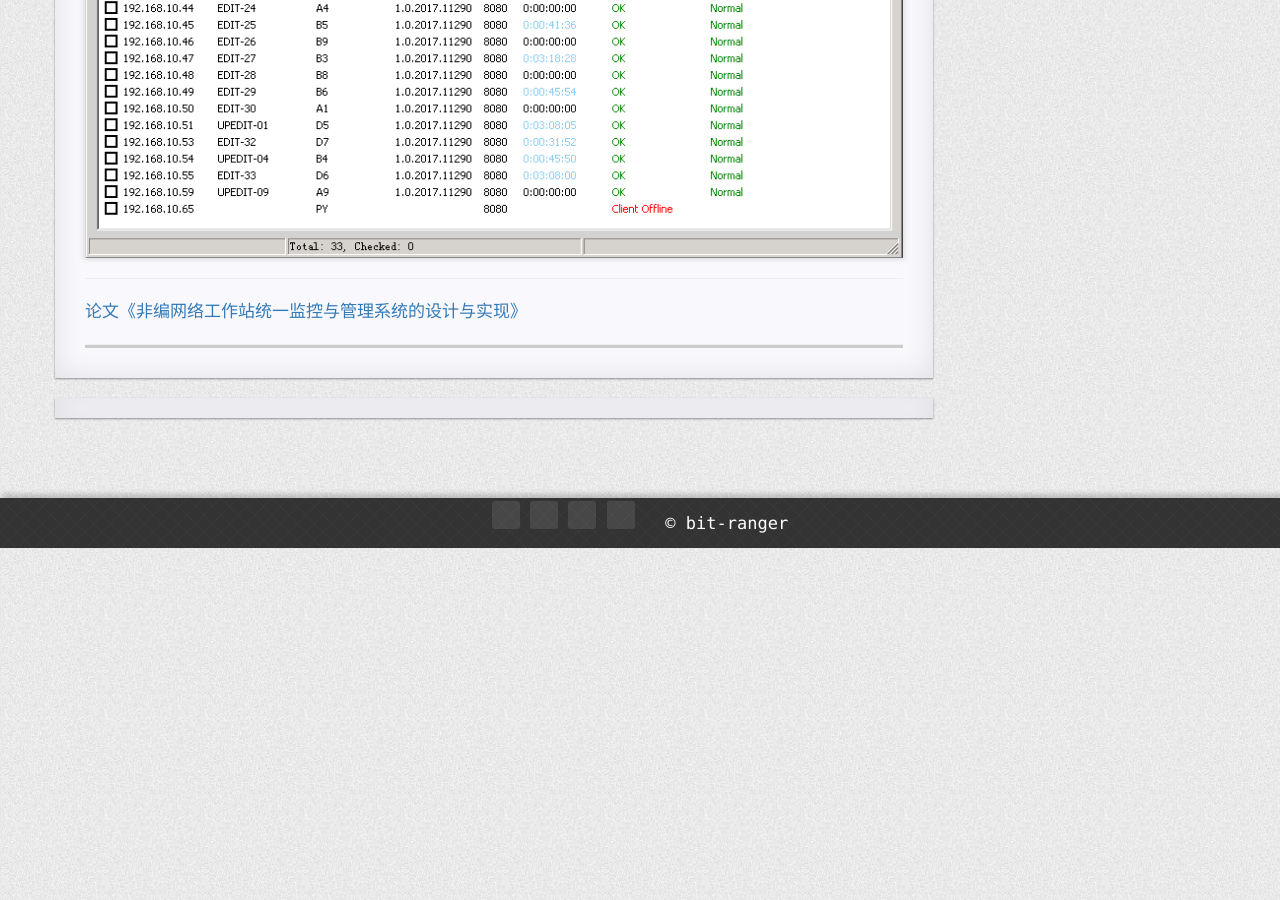
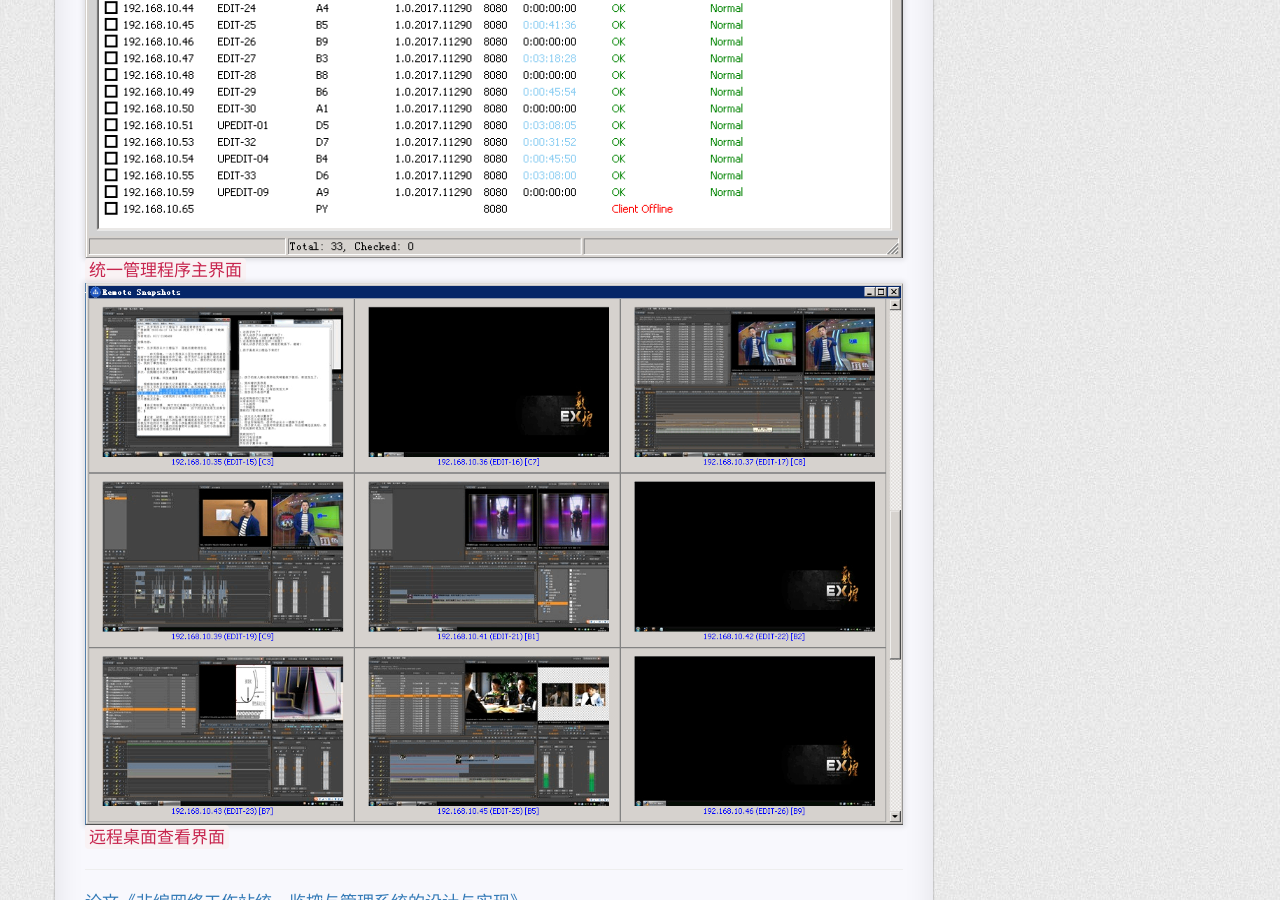
Before and after one commit to fxrj/fxrj.github.io, a Jekyll site: the page built from _posts/2018-04-26-disk-monitor.md, in a window 1280 px wide and 900 px high, scrolled down 711 px. Built offline with Jekyll 4.4.1, drawn with Linux system fonts in a browser that asks for light colours; nearby versions of some CDN libraries; comment, search, counter and statistics services are not loaded; a style sheet for code colours, icons or effects is not loaded.

Commit message:
Update 2018-04-26-disk-monitor.md

```diff
--- a/_posts/2018-04-26-disk-monitor.md
+++ b/_posts/2018-04-26-disk-monitor.md
@@ -10,11 +10,15 @@ categories: 网络管理
 
 对局域网中的电脑进行集中管理，可监控客户端资源情况、查看桌面、远程执行命令、实现远程关机等。
 
-![网络工作站统一监控与管理系统-统一管理程序主界面][ManageCenter]
+![网络工作站统一监控与管理系统-统一管理程序主界面][ManageCenter1]
+`统一管理程序主界面`
+![网络工作站统一监控与管理系统-远程桌面查看界面][ManageCenter2]
+`远程桌面查看界面`
 
 ---
 
 [论文《非编网络工作站统一监控与管理系统的设计与实现》][论文地址]
 
-[ManageCenter]: {{"/%E7%BD%91%E7%BB%9C%E5%B7%A5%E4%BD%9C%E7%AB%99%E7%BB%9F%E4%B8%80%E7%9B%91%E6%8E%A7%E4%B8%8E%E7%AE%A1%E7%90%86%E7%B3%BB%E7%BB%9F-%E7%BB%9F%E4%B8%80%E7%AE%A1%E7%90%86%E7%A8%8B%E5%BA%8F%E4%B8%BB%E7%95%8C%E9%9D%A2.png" | prepend: site.imgrepo }}
+[ManageCenter1]: {{"/%E7%BD%91%E7%BB%9C%E5%B7%A5%E4%BD%9C%E7%AB%99%E7%BB%9F%E4%B8%80%E7%9B%91%E6%8E%A7%E4%B8%8E%E7%AE%A1%E7%90%86%E7%B3%BB%E7%BB%9F-%E7%BB%9F%E4%B8%80%E7%AE%A1%E7%90%86%E7%A8%8B%E5%BA%8F%E4%B8%BB%E7%95%8C%E9%9D%A2.png" | prepend: site.imgrepo }}
+[ManageCenter2]: {{"/%E7%BD%91%E7%BB%9C%E5%B7%A5%E4%BD%9C%E7%AB%99%E7%BB%9F%E4%B8%80%E7%9B%91%E6%8E%A7%E4%B8%8E%E7%AE%A1%E7%90%86%E7%B3%BB%E7%BB%9F-%E8%BF%9C%E7%A8%8B%E6%A1%8C%E9%9D%A2%E6%9F%A5%E7%9C%8B%E7%95%8C%E9%9D%A2.png" | prepend: site.imgrepo }}
 [论文地址]:https://kns.cnki.net/kcms/detail/detail.aspx?dbcode=CJFD&dbname=CJFDLAST2020&filename=DSZM202002019&uniplatform=NZKPT&v=AiRotHsGSyPfgl8XzIrVR9KQtm0AWYNnm7-fw80GbU2fDRha28R4OW9z41eIWQLF
```
